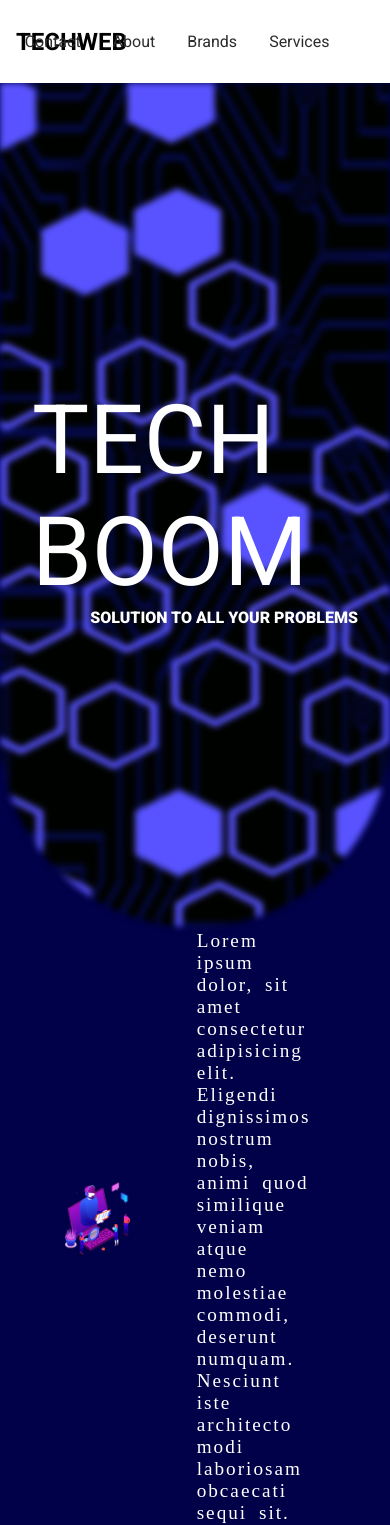
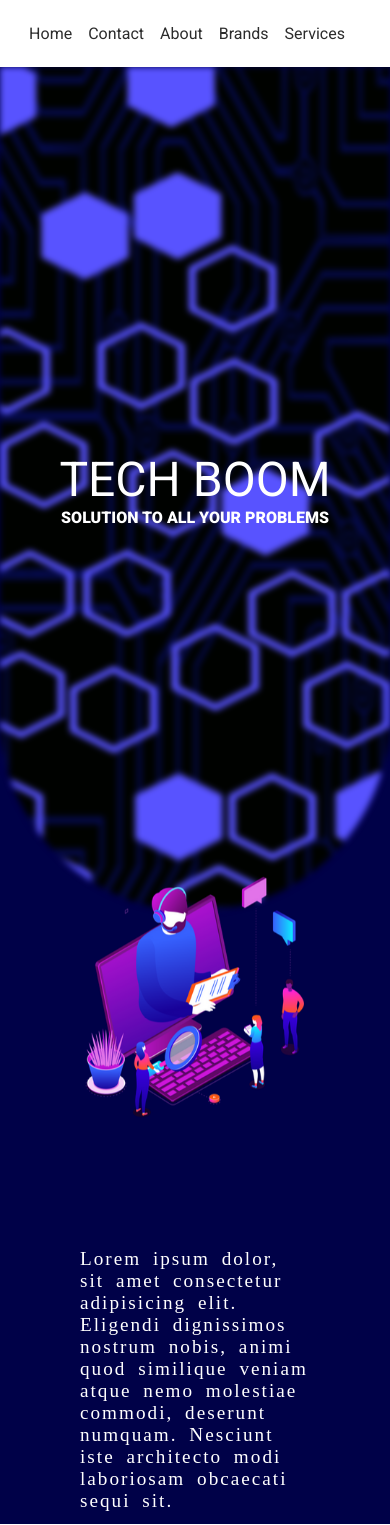
Before and after one commit to KaunainRizvi/React-Redux-5-Projects, a React (Create React App) app in the folder app_one/: page / in a window 390 px wide. Shown: the top 1525 px of the page. Built offline with nearby package versions, Linux system fonts and the light colour scheme.

Commit message:
full responsiveness done

```diff
--- a/app_one/src/styles/mediaquery.scss
+++ b/app_one/src/styles/mediaquery.scss
@@ -0,0 +1,102 @@
+@import "colors";
+
+@media screen and (max-width:820px) {
+   .home3{
+    height: 130vh;
+    >div {
+        height: 120vh;
+    }
+   }
+
+   .contact > main{
+     height: 100vh;
+     width: 100%;
+     border-radius: 0;
+     h1{
+        text-align: center;
+     }
+   }
+}
+
+
+
+
+@media screen and (max-width:700px) {
+ nav {
+    >h1 {
+        display: none;
+    }
+    > main {
+        width: 100%;
+        justify-content: center;
+        a {
+            margin: 0.5rem;
+        }
+    }
+ }
+
+ .home > main{
+    align-items: center;
+    h1 {
+        font-size:  3rem ;
+    }
+ }
+ .home2 {
+height: 120vh;
+flex-direction: column;
+img {
+    width: 100%;
+}
+>div {
+    width: 100%;
+}
+ }
+
+ .home3 {
+    height: 120vh;
+    > div{
+        text-align: center;
+        width: 100%;
+        border-radius: 0;
+
+        p{
+            padding: 5rem 2rem;
+            font-size: 0.9rem;
+            line-height: 150%;
+        }
+
+     }
+ }
+
+ .home4 {
+    align-items: center;
+    >div {
+        border-radius: 0%;
+        width: 100%;
+        height: unset;
+    }
+ }
+
+ .contact > main{
+padding: 1rem;
+h1 {
+    margin: 1rem;
+}
+> form {
+    margin: 0%;
+
+    >div {
+        width: 100%;
+    }
+}
+ }
+
+ .footer {
+    height: 50vh;
+    grid-template-columns: 1fr;
+    padding: 5rem;
+    >div {
+        align-items: center;
+    }
+ }
+}
```
